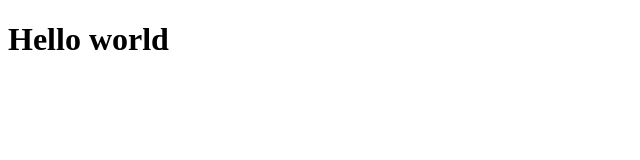
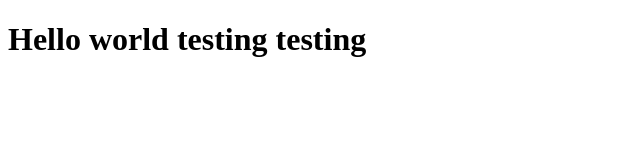
Before and after one commit to aitchiss/test-site, a website: page build_output/index.html in a window 1280 px wide. Shown: the whole page, without its empty margins (0-640 px from the left). Drawn offline with Linux system fonts and the light colour scheme.

Commit message:
change header

```diff
--- a/build_output/index.html
+++ b/build_output/index.html
@@ -7,6 +7,6 @@
     <title>Test site</title>
 </head>
 <body>
-    <h1>Hello world</h1>
+    <h1>Hello world testing testing</h1>
 </body>
 </html>
```
